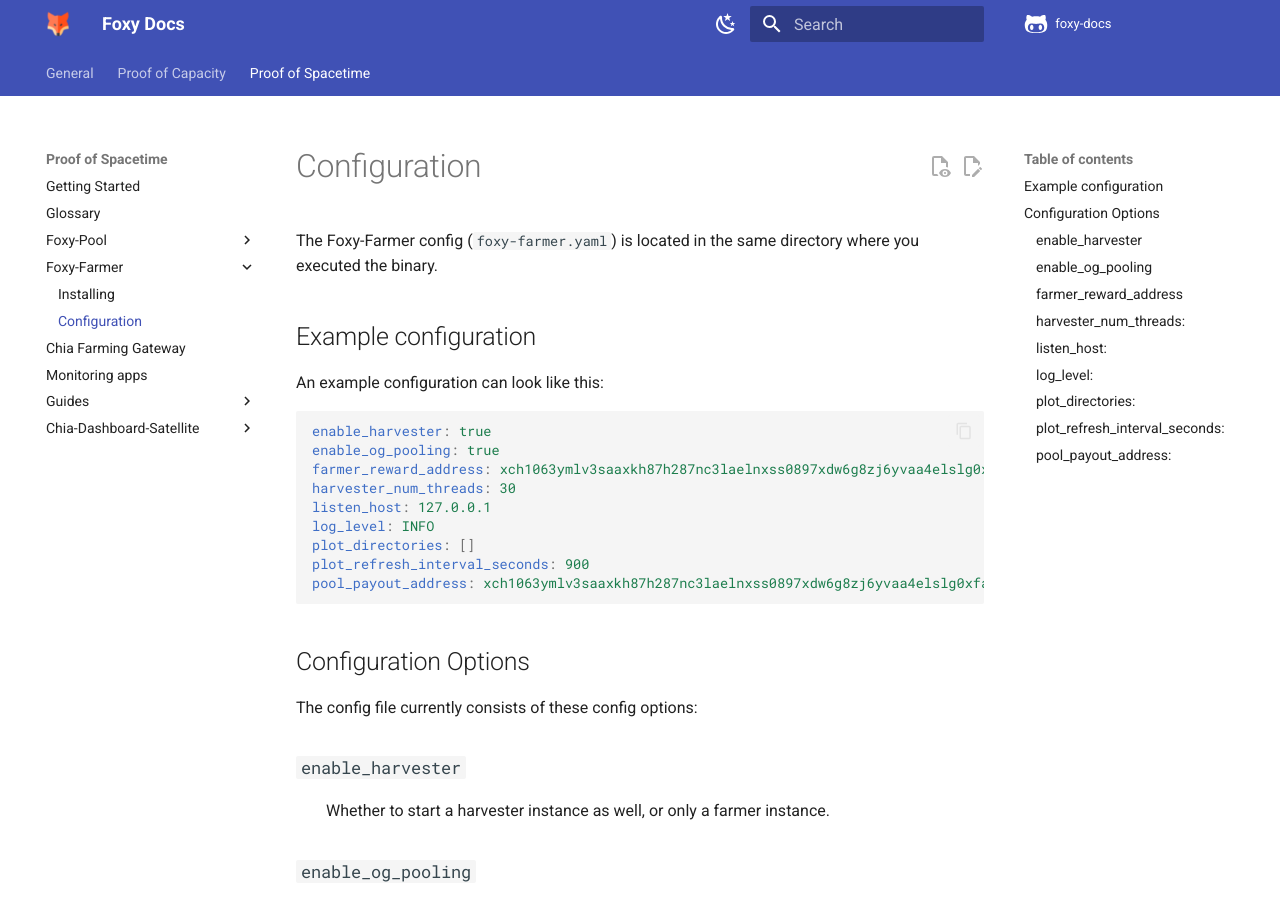
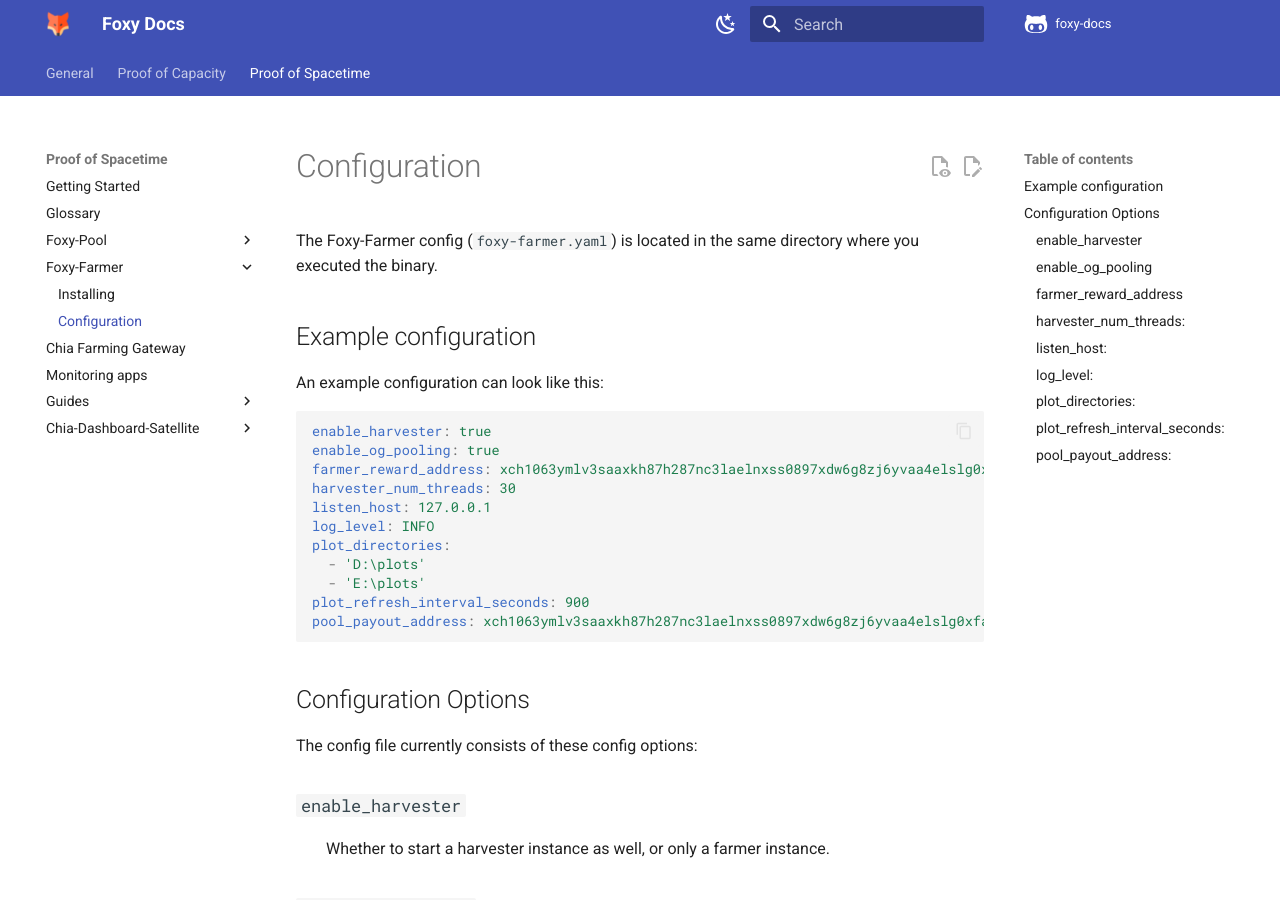
Before and after one commit to foxypool/docs, an MkDocs documentation site: the page built from docs/proof-of-spacetime/foxy-farmer/configuration.md, in a window 1280 px wide and 900 px high. Built offline with MkDocs 1.6.1 and Material for MkDocs 9.7.7, drawn with Linux system fonts in a browser that asks for light colours; comment, search, counter and statistics services are not loaded.

Commit message:
Add example for multiple plot directories in ff

````diff
--- a/docs/proof-of-spacetime/foxy-farmer/configuration.md
+++ b/docs/proof-of-spacetime/foxy-farmer/configuration.md
@@ -10,7 +10,9 @@
 harvester_num_threads: 30
 listen_host: 127.0.0.1
 log_level: INFO
-plot_directories: []
+plot_directories:
+  - 'D:\plots'
+  - 'E:\plots'
 plot_refresh_interval_seconds: 900
 pool_payout_address: xch1063ymlv3saaxkh87h287nc3laelnxss0897xdw6g8zj6yvaa4elslg0xfa
 ```
````
